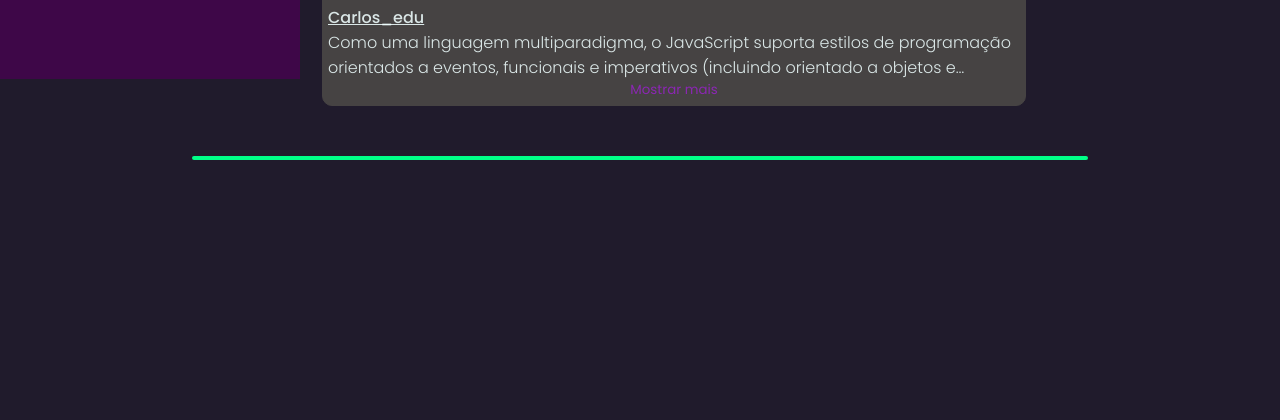
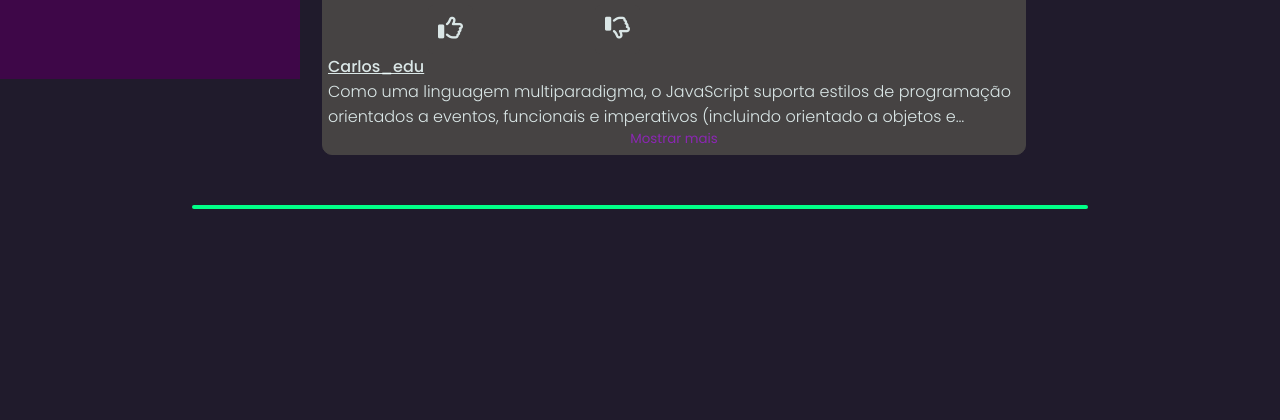
Before and after one commit to es20231/eqp1, a Flask app: page /pictures_add in a window 1280 px wide. Shown: the part 721-1141 px from the top of the page. Run offline with Flask 3, Linux system fonts and the light colour scheme; the visitor is signed in with stand-in values (Sample User, id 1); some libraries are stand-ins or nearby versions.

Commit message:
Adicionado Like e Deslike

```diff
--- a/projeto/static/css/style_pictures_add.css
+++ b/projeto/static/css/style_pictures_add.css
@@ -219,6 +219,48 @@ button:hover {
     background: #00ff88;transition: background 0.7s;
 }
 
+.like-deslike {
+    display: flex;
+    justify-content: space-between;
+    align-items: center;
+    margin-top: 0px;
+    width: 100%; /* Garante que ocupe toda a largura */
+}
+
+.like-button,
+.dislike-button {
+    display: flex;
+    align-items: center;
+    justify-content: center;
+    padding: 10px; /* Aumenta o tamanho do ícone e do botão */
+    background-color: #464343;
+    border-radius: 5px;
+    text-decoration: none;
+    color: #f0ffffde;
+    transition: background-color 0.3s;
+}
+
+.like-button {
+    margin-left: 100px; /* Adiciona margem à esquerda (like) */
+}
+
+.like-button .fa-regular {
+    font-size: 25px; /* Adiciona margem à esquerda (like) */
+}
+
+.dislike-button {
+    margin-right: 380px; /* Adiciona margem à direita (dislike) */
+}
+
+.dislike-button .fa-regular{
+    font-size: 25px; /* Adiciona margem à direita (dislike) */
+}
+
+.like-button:hover,
+.dislike-button:hover {
+    background-color: #3e0748;
+}
+
 
 
 @media only screen and (max-width:950px){
--- a/projeto/templates/pictures_add.html
+++ b/projeto/templates/pictures_add.html
@@ -28,12 +28,35 @@
                     <input type="text" name="comentario" placeholder="Comentário">
                 </div>
                 <button class="btn-comment">Comentar</button>
+
+
+                <!-- <i class="fa-regular fa-thumbs-up"></i>   like vazio -->
+                <!-- <i class="fa-solid fa-thumbs-up"></i> like feito -->
+                <!-- <i class="fa-regular fa-thumbs-down"></i>deslike vazio -->
+                <!-- <i class="fa-solid fa-thumbs-down"></i>deslike feito -->
+
+
             </div>
         </div>
     </div>
 
 
     <div class="box-comment">
+        <div class="like-deslike">
+            <!-- Botão de curtir -->
+            <a href="#" class="like-button">
+                <span class="icon">
+                    <i class="fa-regular fa-thumbs-up"></i>
+                </span>
+            </a>
+
+            <!-- Botão de não curtir -->
+            <a href="#" class="dislike-button">
+                <span class="icon">
+                    <i class="fa-regular fa-thumbs-down"></i>
+                </span>
+            </a>
+        </div>
         <div class="photo-caption">
             <div class="caption-container">
                 <p class="caption-user">Carlos_edu</p>
```
Also changed, not shown: projeto/templates/password_redefinition.html (added, +37 -0 lines).
